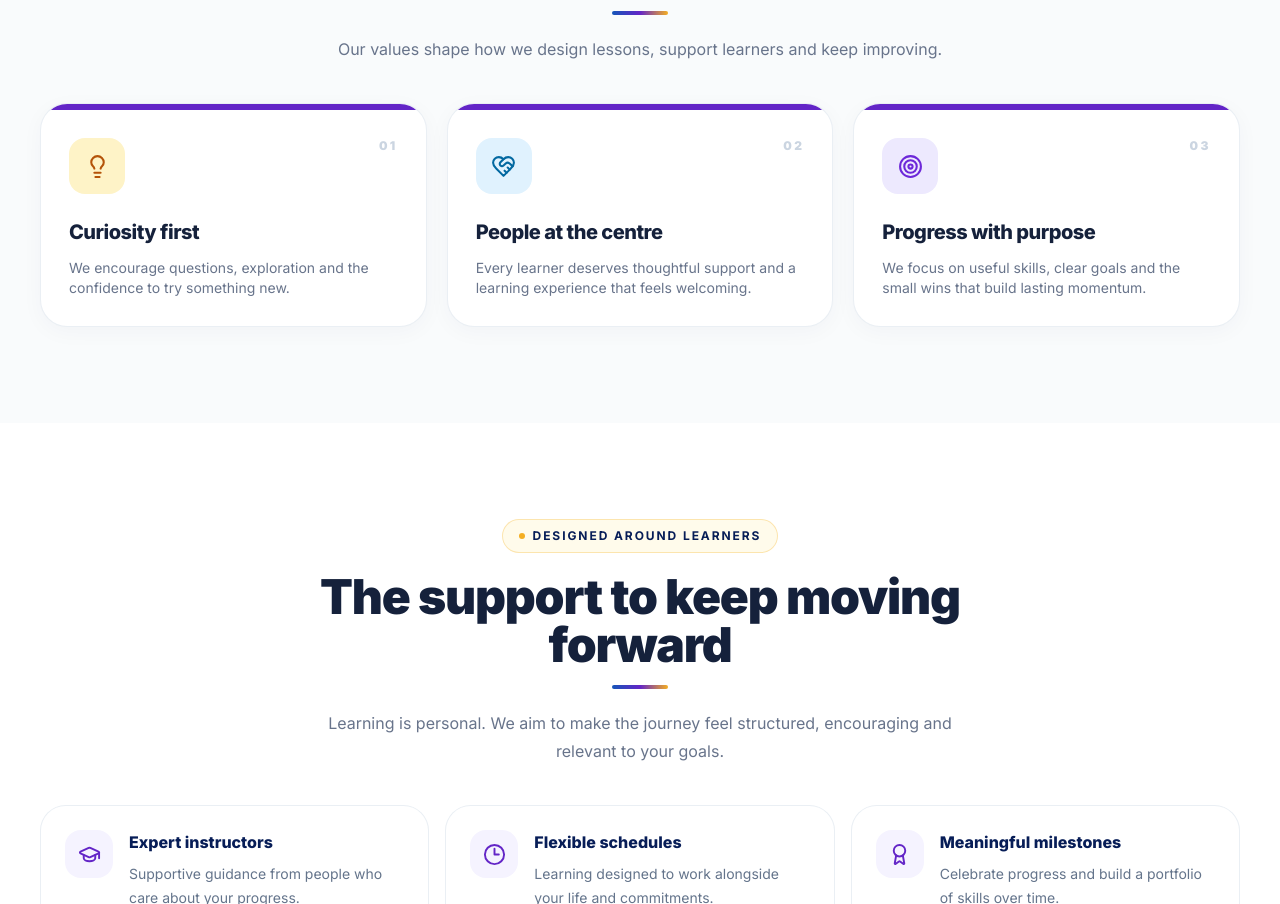
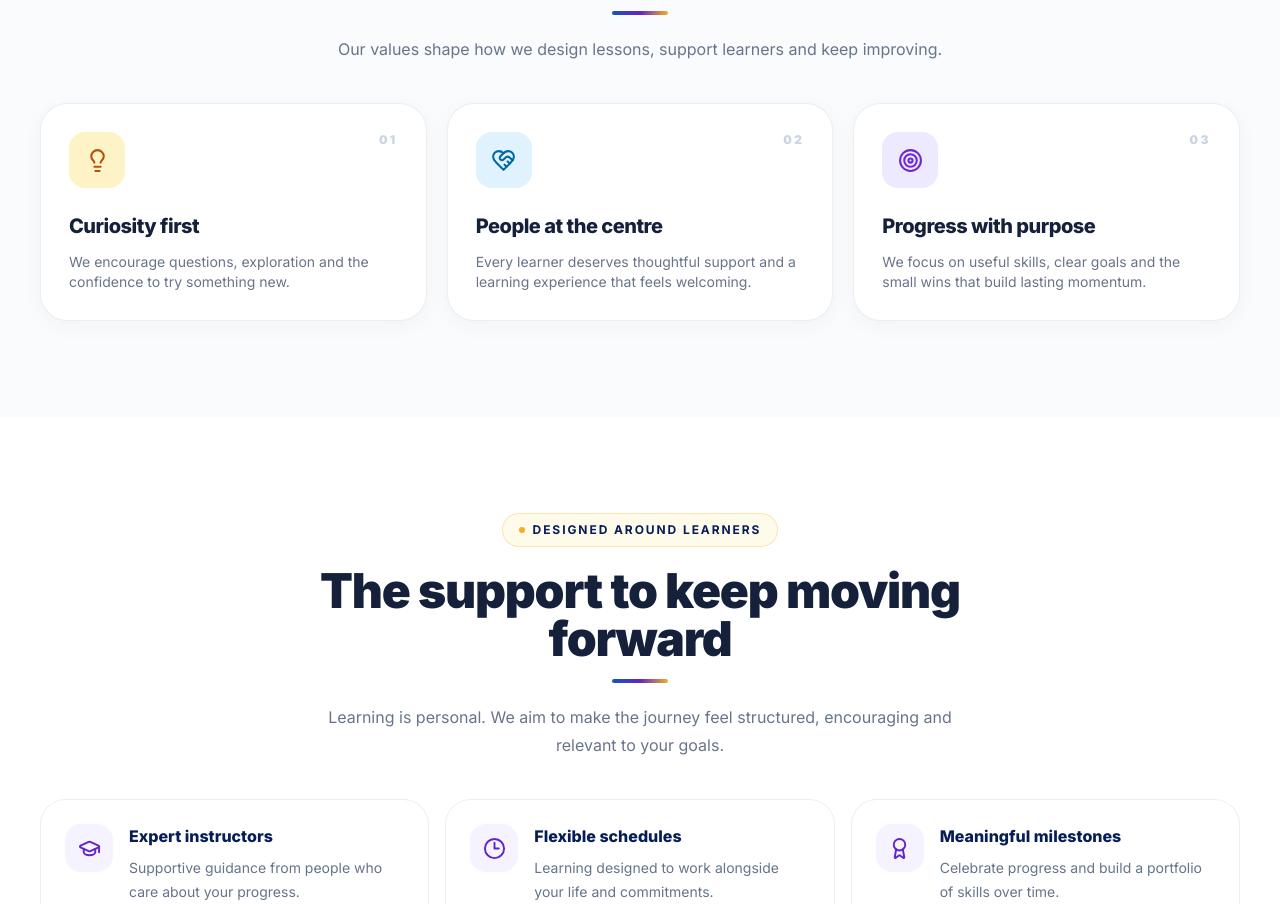
Before and after one commit to chamod-lakshitha/elevora-academy, a Next.js app: page /about in a window 1280 px wide. Shown: the part 1574-2478 px from the top of the page. Built offline with nearby package versions, Linux system fonts and the light colour scheme; no server answers.

Commit message:
Remove top accent line from About value cards

```diff
--- a/app/about/page.tsx
+++ b/app/about/page.tsx
@@ -74,8 +74,7 @@ export default function AboutPage() {
               const Icon = value.icon;
               return (
                 <article key={value.title} className="group h-full overflow-hidden rounded-[1.7rem] border border-slate-200/70 bg-white shadow-[0_5px_22px_rgba(20,35,75,0.035)] transition duration-300 hover:-translate-y-2 hover:border-violet-200 hover:shadow-[0_24px_60px_rgba(49,35,122,0.12)]">
-                  <div aria-hidden="true" className="h-1.5 bg-brand-violet" />
-                  <div className="p-6 sm:p-7">
+                                    <div className="p-6 sm:p-7">
                     <div className="flex items-start justify-between gap-3">
                       <span className={'flex h-14 w-14 items-center justify-center rounded-2xl transition duration-300 group-hover:rotate-3 group-hover:scale-105 ' + value.tint}><Icon size={25} /></span>
                       <span className="text-xs font-black tracking-[0.2em] text-slate-300">0{index + 1}</span>
```
